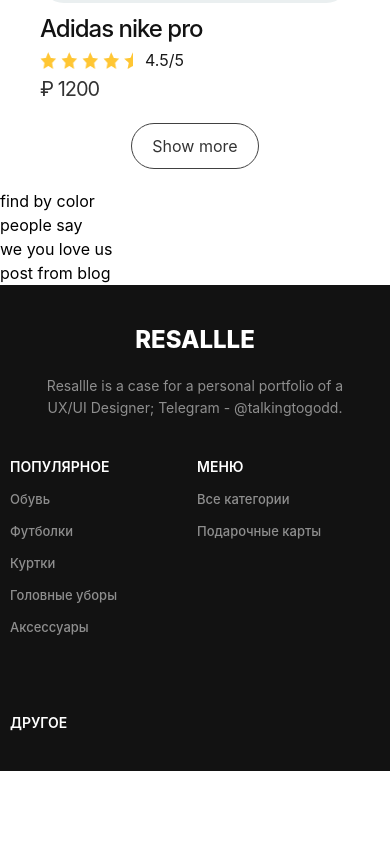
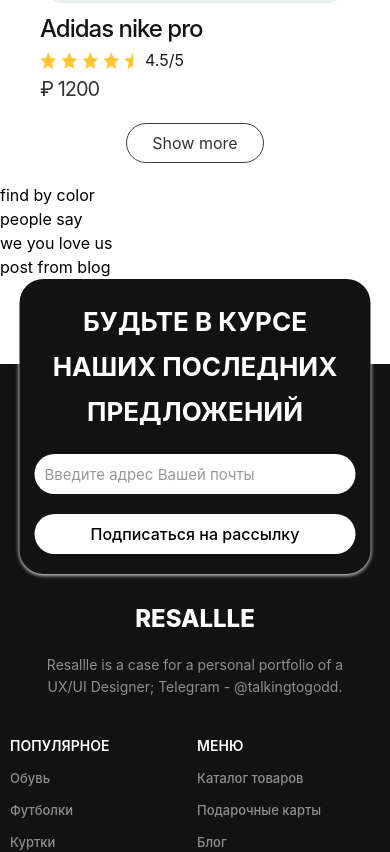
Before and after one commit to nodewalker/resallle, a Next.js app: page / in a window 390 px wide. Shown: the part 4020-4872 px from the top of the page. Before the commit the page ends 4791 px from the top, so only its background shows below. Built offline with nearby package versions, Linux system fonts and the light colour scheme.

Commit message:
footer news sub add & routes update

```diff
--- a/src/app/(app)/_components/Trends.tsx
+++ b/src/app/(app)/_components/Trends.tsx
@@ -100,7 +100,7 @@
       <div className="block w-full py-5 text-center">
         <Link
           href={`${Routes.catalog.name}?${Routes.catalog.category}=${selectedTag}`}
-          className="inline-block py-[10px] px-[20px] border-[1px] border-[#121212] rounded-4xl opacity-[80%]"
+          className="inline-block py-[7px] px-[25px] border-[1px] border-[#121212] rounded-4xl opacity-[80%]"
         >
           Show more
         </Link>
--- a/src/components/Footer.tsx
+++ b/src/components/Footer.tsx
@@ -1,10 +1,40 @@
+"use client";
+
 import Link from "next/link";
 import { Routes, TrendCategories } from "../utils/const";
 import { TrendCategoryType } from "../utils/type";
 
 export const Footer = () => {
+  const newsSub = (formData: FormData) => {
+    const email: string = formData.get("email") as string;
+    console.log(email);
+  };
+
   return (
-    <div className="w-full bg-[#121212]">
+    <div className="pt-[85px] relative">
+      <div className="absolute top-0 left-[50%] md:px-[40px] px-[15px] md:py-[40px] py-[20px] transform-[translate(-50%)] max-w-[1165px] w-[90%] bg-[#121212] rounded-3xl flex lg:flex-row flex-col gap-5 items-center justify-between drop-shadow-sm drop-shadow-white">
+        <div className="font-bold lg:text-left text-center md:text-[40px] text-[26px] leading-[45px] text-white tracking-normal">
+          {"БУДЬТЕ В КУРСЕ НАШИХ ПОСЛЕДНИХ ПРЕДЛОЖЕНИЙ"}
+        </div>
+        <form
+          action={newsSub}
+          className="max-w-[350px] w-full flex flex-col gap-5 shrink-0"
+        >
+          <input
+            name="email"
+            type="email"
+            placeholder="Введите адрес Вашей почты"
+            className="max-w-full h-[40px] px-[10px] py-[5px] rounded-4xl text-[15px] text-[#121212] font-normal bg-white border-0 focus:outline-0 placeholder:text-[#000000] placeholder:opacity-[40%]"
+          />
+          <button
+            className="max-w-full h-[40px] bg-white font-medium text-[16px] rounded-4xl cursor-pointer"
+            type="submit"
+          >
+            {"Подписаться на рассылку"}
+          </button>
+        </form>
+      </div>
+      <div className="lg:pt-[100px] pt-[200px] w-full bg-[#121212]">
         <div className="container flex lg:flex-row flex-col gap-10 items-center justify-between !py-[40px] lg:!py-[60px] text-white font-medium">
           <div className="flex flex-col lg:items-start items-center gap-5">
             <div className="font-extrabold text-[24px] leading-[30px]">
@@ -15,10 +45,6 @@
                 "Resallle is a case for a personal portfolio of a UX/UI Designer; Telegram -  @talkingtogodd."
               }
             </div>
-          {/* !TODO: INPUT */}
-          {/* <div className="">
-            <input type="text" className="" />
-          </div> */}
           </div>
           <div className="flex gap-20 items-start flex-wrap">
             <div className="flex flex-col gap-4">
@@ -41,12 +67,11 @@
               <div className="font-semibold text-[14px] leading-[16px]">
                 {"МЕНЮ"}
               </div>
-            {/* TODO: open modal win fith categories */}
               <Link
-              href={`/catalog`}
+                href={Routes.catalog.name}
                 className="font-medium opacity-[52%] text-[13px] leading-[16px]"
               >
-              {"Все категории"}
+                {"Каталог товаров"}
               </Link>
               <Link
                 href={Routes.gifts}
@@ -54,12 +79,12 @@
               >
                 {"Подарочные карты"}
               </Link>
-            {/* <Link
-              href={`/blog`}
+              <Link
+                href={Routes.blog}
                 className="font-medium opacity-[52%] text-[13px] leading-[16px]"
               >
                 {"Блог"}
-            </Link> */}
+              </Link>
             </div>
             <div className="flex flex-col gap-4">
               <div className="font-semibold text-[14px] leading-[16px]">
@@ -69,5 +94,6 @@
           </div>
         </div>
       </div>
+    </div>
   );
 };
--- a/src/components/Header.tsx
+++ b/src/components/Header.tsx
@@ -4,7 +4,6 @@
 import { FontAwesomeIcon } from "@fortawesome/react-fontawesome";
 import {
   faMagnifyingGlass,
-  faAngleDown,
   faCartShopping,
   faBars,
 } from "@fortawesome/free-solid-svg-icons";
@@ -115,11 +114,12 @@
             />
           </div>
           <div className="flex gap-1 items-center cursor-pointer">
-            {/* TODO: OPEN MODAL WIN WITH CATEGORIES */}
-            <div className="font-[600] text-[14px] leading-[16px] tracking-normal">
-              {"Все категории"}
-            </div>
-            <FontAwesomeIcon icon={faAngleDown} />
+            <Link
+              href={Routes.catalog.name}
+              className="font-[600] text-[14px] leading-[16px] tracking-normal"
+            >
+              {"Каталог товаров"}
+            </Link>
           </div>
           <Link
             href={Routes.gifts}
```
Also changed, not shown: _TODO.txt. Lines whose indentation alone changed are shown as unchanged.
